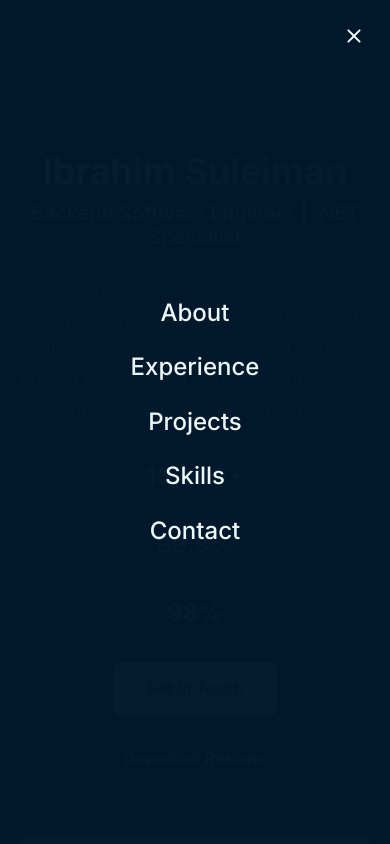
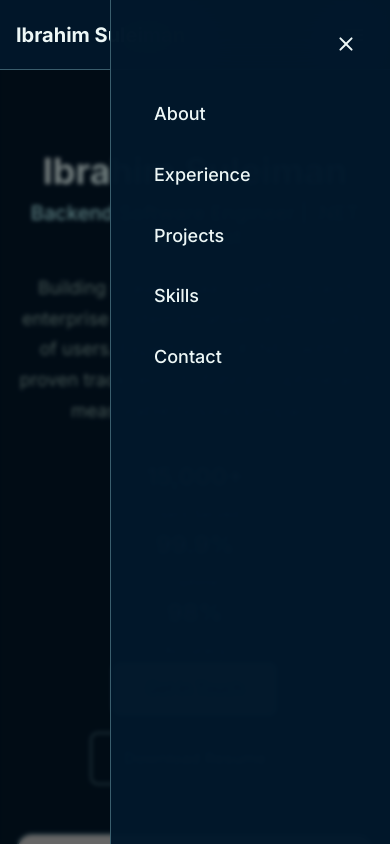
Before and after one commit to ebeeraheem/ebeesule, a plain HTML site: page index.html in a window 390 px wide. Both pictures are taken after a click on the button "Open navigation menu". Shown: the top 844 px of the page. Drawn offline with Linux system fonts and the light colour scheme; placeholder pictures from the web are drawn by us.

Commit message:
use modern slide-in right mobile menu

```diff
--- a/index.html
+++ b/index.html
@@ -51,6 +51,9 @@
     </head>
 
     <body>
+        <!-- Navigation overlay -->
+        <div class="nav-overlay"></div>
+
         <!-- Header section start -->
         <header>
             <div id="logo">
@@ -234,7 +237,7 @@
                         <div class="highlight-card">
                             <h3>Enterprise Scale</h3>
                             <p>
-                                Built systems serving 5,000+ users with 99.9%
+                                Built systems serving 15,000+ users with 99.9%
                                 uptime
                             </p>
                         </div>
--- a/script.js
+++ b/script.js
@@ -3,19 +3,23 @@ const showMenu = document.querySelector("#open-menu");
 const hideMenu = document.querySelector("#close-menu");
 const menu = document.querySelector(".header-nav");
 const menuLinks = document.querySelectorAll(".header-nav a");
+const overlay = document.querySelector(".nav-overlay");
 
 function openMenu() {
   menu.classList.add("open");
+  overlay.classList.add("active");
   document.body.style.overflow = "hidden";
 }
 
 function closeMenu() {
   menu.classList.remove("open");
+  overlay.classList.remove("active");
   document.body.style.overflow = "";
 }
 
 showMenu?.addEventListener("click", openMenu);
 hideMenu?.addEventListener("click", closeMenu);
+overlay?.addEventListener("click", closeMenu);
 menuLinks.forEach((link) => link.addEventListener("click", closeMenu));
 
 // Close menu on escape key
@@ -24,9 +28,7 @@ document.addEventListener("keydown", (e) => {
     closeMenu();
   }
 });
-// End of Show / Hide navigation menu
-
-// Intersection Observer for scroll animations
+// End of Show / Hide navigation menu// Intersection Observer for scroll animations
 document.addEventListener("DOMContentLoaded", function () {
     // Elements to animate on scroll
     const animatedElements = document.querySelectorAll(
--- a/style.css
+++ b/style.css
@@ -166,52 +166,75 @@ header {
     color: var(--accent-primary);
 }
 
-/* Mobile navigation */
+/* Mobile navigation - Slide-in sidebar */
 .header-nav {
+    position: fixed;
+    top: 0;
+    right: 0;
+    width: 280px;
+    height: 100vh;
+    background: rgba(2, 24, 43, 0.98);
+    backdrop-filter: blur(20px);
+    border-left: 1px solid var(--border-color);
+    display: flex;
+    flex-direction: column;
+    padding: 2rem 1.5rem;
+    transform: translateX(100%);
+    transition: transform var(--transition-slow);
+    z-index: 1001;
+}
+
+.header-nav.open {
+    transform: translateX(0);
+}
+
+/* Overlay for mobile menu */
+.nav-overlay {
     position: fixed;
     top: 0;
     left: 0;
     right: 0;
-    height: 100vh;
-    background: rgba(2, 24, 43, 0.98);
-    backdrop-filter: blur(20px);
-    display: flex;
-    align-items: center;
-    justify-content: center;
+    bottom: 0;
+    background: rgba(0, 0, 0, 0.5);
+    backdrop-filter: blur(2px);
     opacity: 0;
     visibility: hidden;
-    transform: translateY(-100%);
-    transition: all var(--transition-slow);
+    transition: all var(--transition-normal);
+    z-index: 1000;
 }
 
-.header-nav.open {
+.nav-overlay.active {
     opacity: 1;
     visibility: visible;
-    transform: translateY(0);
 }
 
 .header-nav ul {
     list-style: none;
-    text-align: center;
+    margin-top: 3rem;
+    text-align: left;
 }
 
 .header-nav ul li {
-    margin: 1rem 0;
+    margin: 0.5rem 0;
 }
 
 .header-nav ul li a {
-    font-size: var(--font-size-2xl);
+    display: block;
+    font-size: var(--font-size-lg);
     font-weight: 500;
     color: var(--text-primary);
     text-decoration: none;
     transition: var(--transition-normal);
-    padding: 0.5rem 1rem;
+    padding: 0.75rem 1rem;
     border-radius: 0.5rem;
+    border-left: 3px solid transparent;
 }
 
 .header-nav ul li a:hover {
     color: var(--accent-primary);
     background-color: var(--hover-bg);
+    border-left-color: var(--accent-primary);
+    transform: translateX(4px);
 }
 
 #close-menu,
@@ -223,12 +246,17 @@ header {
     padding: 0.5rem;
     border-radius: 0.25rem;
     transition: var(--transition-normal);
+    display: flex;
+    align-items: center;
+    justify-content: center;
 }
 
 #close-menu {
     position: absolute;
-    top: 1rem;
-    right: 1rem;
+    top: 1.5rem;
+    right: 1.5rem;
+    width: 40px;
+    height: 40px;
 }
 
 #close-menu svg,
@@ -250,17 +278,20 @@ header {
 
     .header-nav {
         position: static;
+        width: auto;
         height: auto;
         background: transparent;
         backdrop-filter: none;
-        opacity: 1;
-        visibility: visible;
+        border-left: none;
+        padding: 0;
         transform: none;
+        z-index: auto;
     }
 
     .header-nav ul {
         display: flex;
         gap: 2rem;
+        margin-top: 0;
     }
 
     .header-nav ul li {
@@ -270,9 +301,19 @@ header {
     .header-nav ul li a {
         font-size: var(--font-size-base);
         padding: 0.5rem 1rem;
+        border-left: none;
+    }
+
+    .header-nav ul li a:hover {
+        transform: none;
+        border-left-color: transparent;
     }
 
     #close-menu {
+        display: none;
+    }
+
+    .nav-overlay {
         display: none;
     }
 }
```
Lines whose indentation alone changed are shown as unchanged.
